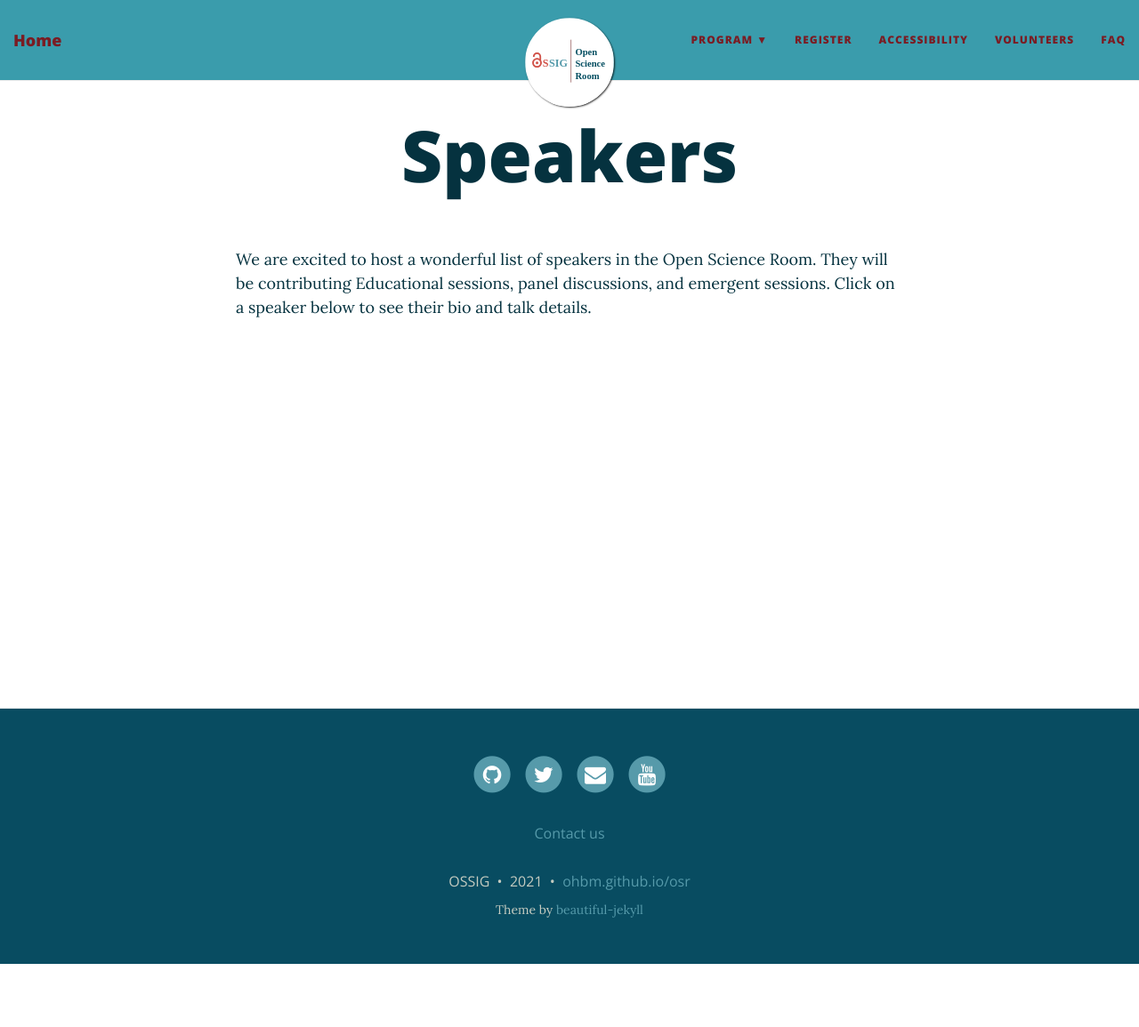
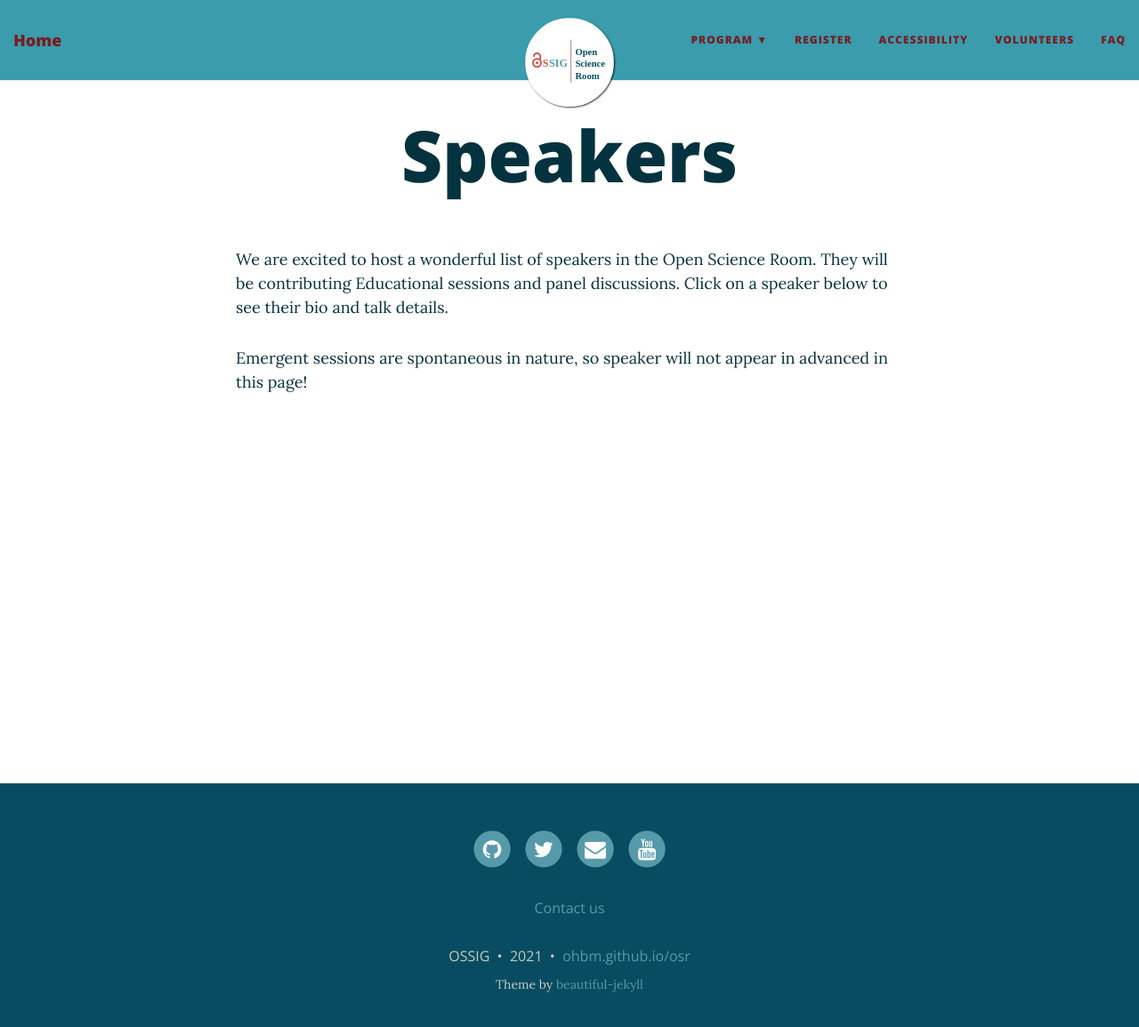
Before and after one commit to ohbm/osr2021, a Jekyll site: the page built from speakers.md, in a window 1280 px wide and 1168 px high. Shown: the top 1155 px of the window at 89% size. Built offline with Jekyll 4.4.1, drawn with Linux system fonts in a browser that asks for light colours; nearby versions of some CDN libraries.

Commit message:
Update speakers.md

```diff
--- a/speakers.md
+++ b/speakers.md
@@ -5,8 +5,10 @@ title: Speakers
 
 
 We are excited to host a wonderful list of speakers in the Open Science Room.
-They will be contributing Educational sessions, panel discussions, and emergent sessions.
+They will be contributing Educational sessions and panel discussions.
 Click on a speaker below to see their bio and talk details.
+
+Emergent sessions are spontaneous in nature, so speaker will not appear in advanced in this page!
 
 <br>
 
```
